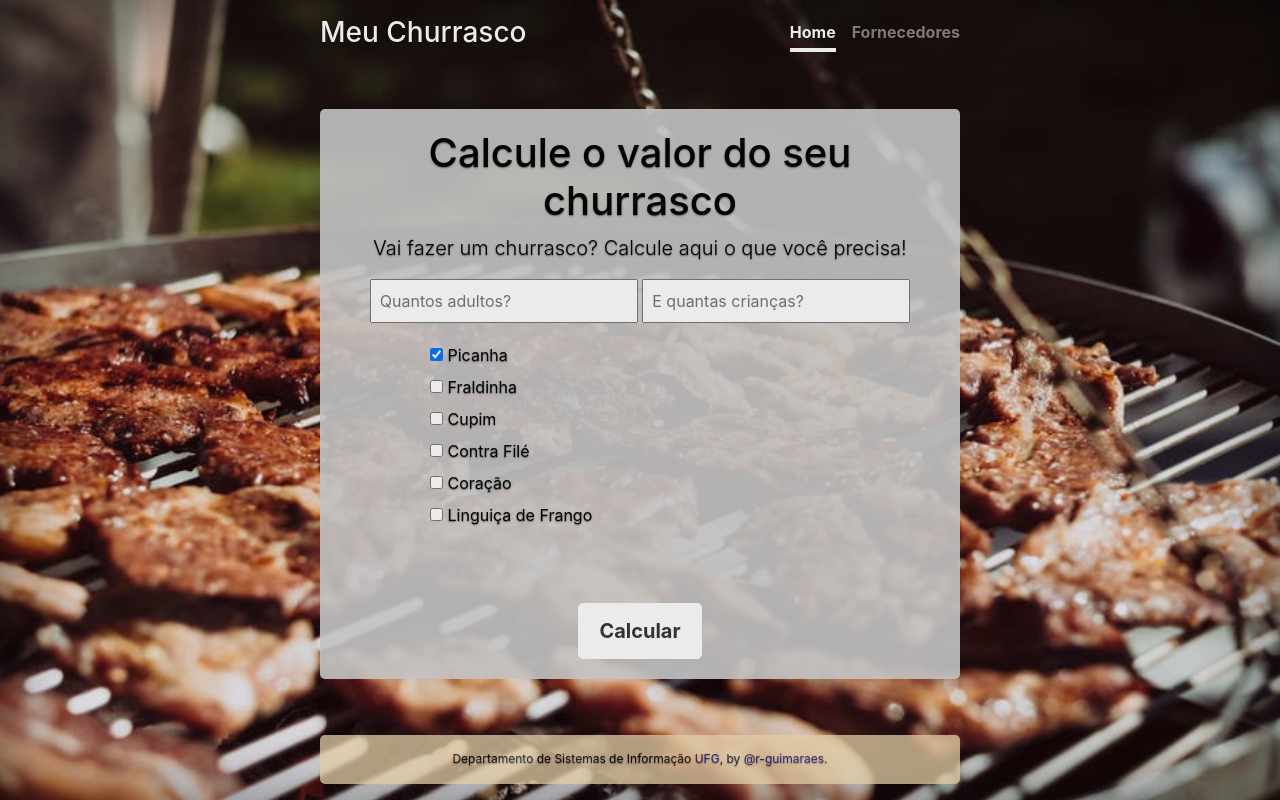
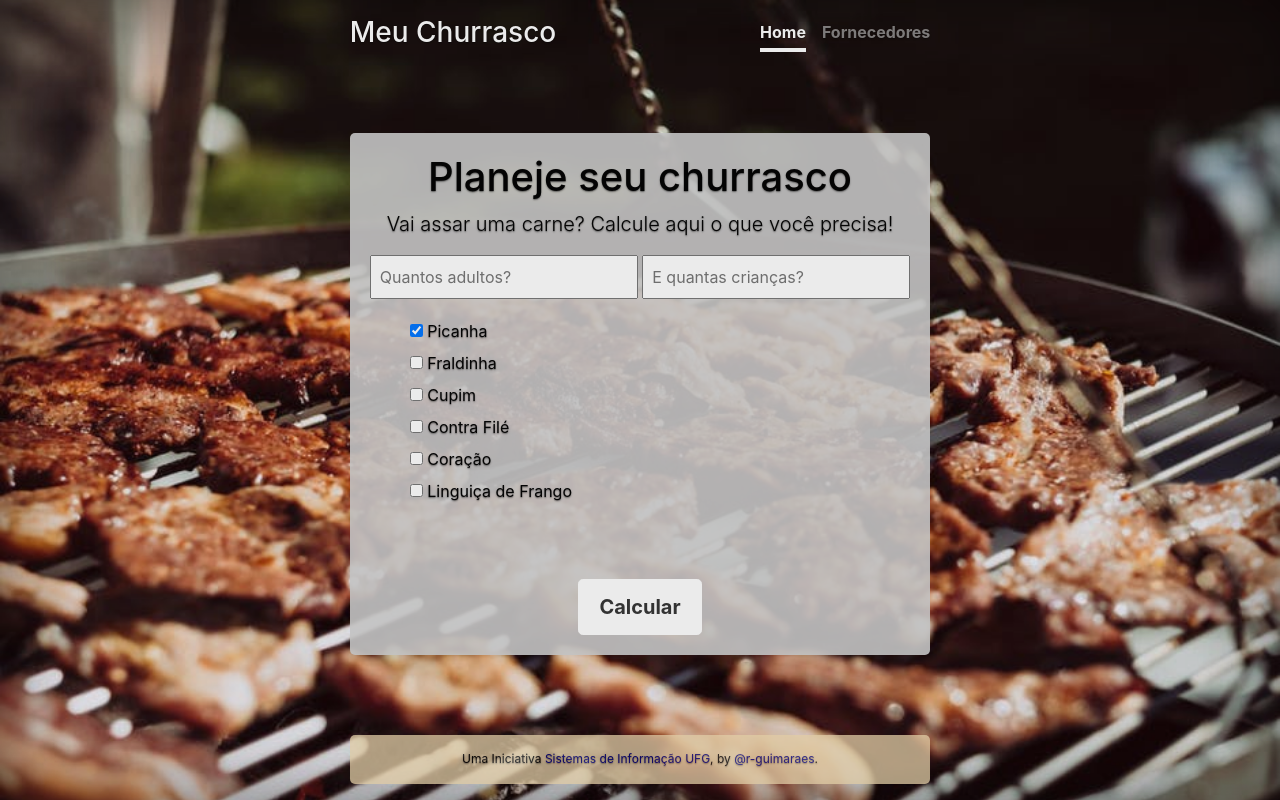
Before and after one commit to r-guimaraes/ex_aleatorios, a website: page calc/index.html in a window 1280 px wide. Drawn offline with nearby package versions, Linux system fonts and the light colour scheme.

Commit message:
ajustes no layout

```diff
--- a/calc/assets/css/cover.css
+++ b/calc/assets/css/cover.css
@@ -120,7 +120,7 @@ main.inner form input {
 }
 
 main.inner form .col-md-8 {
-  padding: 20px 90px;
+  padding: 20px 40px;
 }
 
 main.inner form .col-md-8 label {
--- a/calc/index.html
+++ b/calc/index.html
@@ -25,8 +25,8 @@
       </header>
 
         <main role="main" class="inner cover">
-            <h1 class="cover-heading">Calcule o valor do seu churrasco</h1>
-            <p class="lead">Vai fazer um churrasco? Calcule aqui o que você precisa!</p>
+            <h1 class="cover-heading">Planeje seu churrasco</h1>
+            <p class="lead">Vai assar uma carne? Calcule aqui o que você precisa!</p>
 
             <form id="calcular" method="post" onsubmit="totalChurrasco()">
                 <input type="number" required name="adultos"  placeholder="Quantos adultos?" />
@@ -59,7 +59,7 @@
             </form>
 
             <div class="col-md-12 calc-wrapper d-none">
-                Valor do churrasco:
+                Estimativa pra seu churrasco:
                 <div id="valor"></div>
             </div>
 
@@ -67,7 +67,9 @@
 
       <footer class="mastfoot mt-auto">
         <div class="inner">
-          <p>Departamento de Sistemas de Informação <a href="http://www.inf.ufg.br/sistemas-de-informacao/">UFG</a>, by <a href="https://github.com/r-guimaraes">@r-guimaraes</a>.</p>
+          <p>Uma Iniciativa
+              <a href="http://www.inf.ufg.br/sistemas-de-informacao/" target="_blank">Sistemas de Informação UFG</a>, by
+              <a href="https://github.com/r-guimaraes" target="_blank">@r-guimaraes</a>.</p>
         </div>
       </footer>
     </div>
```
